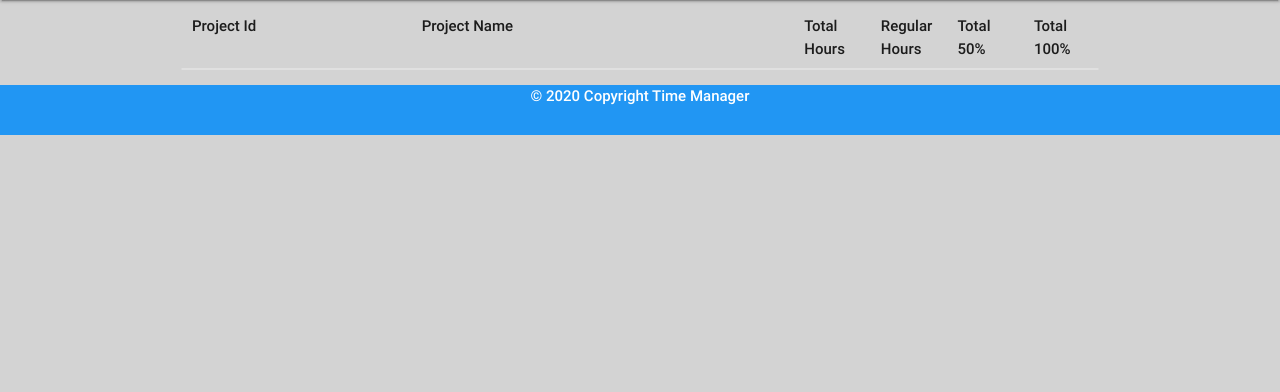
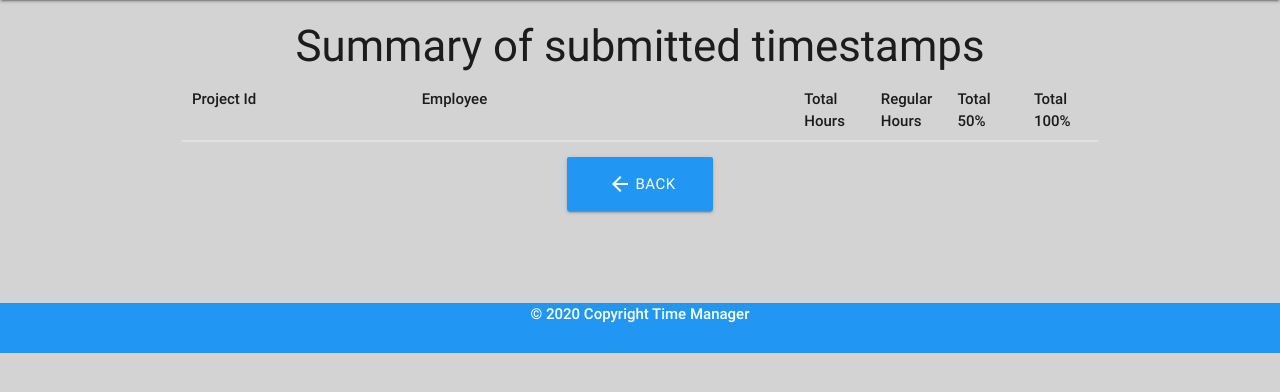
Before and after one commit to weekend79/Time-management-software, a Flask app: page /history in a window 1280 px wide. Shown: the part 64-456 px from the top of the page. Run offline with Flask 2, Linux system fonts and the light colour scheme; data that the repository does not hold is empty; some libraries are stand-ins or nearby versions.

Commit message:
styling for edit & new project, added history, update profile

```diff
--- a/app.py
+++ b/app.py
@@ -39,6 +39,7 @@ def faq():
 @app.route('/contact')
 def contact():
     return render_template('contact.html')
+
 
 @app.route('/login')
 def login():
@@ -224,7 +225,7 @@ def timestamp():
 
 @app.route('/history')
 def history():
-    return render_template('history.html')
+    return render_template("history.html", timestamps=mongo.db.timestamps.find())
 
 
 @app.route('/project_profile')
--- a/templates/history.html
+++ b/templates/history.html
@@ -1,10 +1,11 @@
 {% extends 'backend_base.html' %} {% block content %}
 <div class="container">
 	<div class="row">
+		<h3 class="center-align">Summary of submitted timestamps</h3>
 		<table>
 			<ul>
 				<li class="col s3"><strong>Project Id</strong></li>
-				<li class="col s5"><strong>Project Name</strong></li>
+				<li class="col s5"><strong>Employee</strong></li>
 				<li class="col s1"><strong>Total Hours</strong></li>
 				<li class="col s1"><strong>Regular Hours</strong></li>
 				<li class="col s1"><strong>Total 50%</strong></li>
@@ -15,18 +16,24 @@
 		<table>
 
 			<ul class="collection with-header">
-                {% for project in projects %}
-                <a href="{{url_for('project_profile')}}">
-				<li class="col s3">{{project.project_id}}</li>
-				<li class="col s5">{{project.project_name}}</li>
-				<li class="col s1">x</li>
-				<li class="col s1">x</li>
-				<li class="col s1">x</li>
-				<li class="col s1">x</li>
-                </a>
-                {% endfor %}
+				{% for timestamp in timestamps %}
+				<li class="col s3">{{timestamp.project_id}}</li>
+				<li class="col s5">{{timestamp.employee_id}}</li>
+				<li class="col s1">{{timestamp.total}}</li>
+				<li class="col s1">{{timestamp.normal}}</li>
+				<li class="col s1">{{timestamp.overtime_fifty}}</li>
+				<li class="col s1">{{timestamp.overtime_hundred}}</li>
+				{% endfor %}
 			</ul>
 		</table>
+		<div class="col s12 center-align margin-bottom-list">
+			<div class="row">
+				<div class="col s12 center-align">
+					<a
+						href="{{ url_for('admin_dashboard') }}"><button class="waves-effect waves-light btn-large blue hoverble"><i class="col s1 small material-icons prefix styling-add-button">arrow_back</i>Back</button></a>
+				</div>
+			</div>
+		</div>
 	</div>
 </div>
 
```
Also changed, not shown: templates/edit_project.html (+13 -3 lines), templates/new_project.html (+15 -4 lines), templates/profile.html (+8 -8 lines), templates/time_manager.html (+19 -10 lines).
